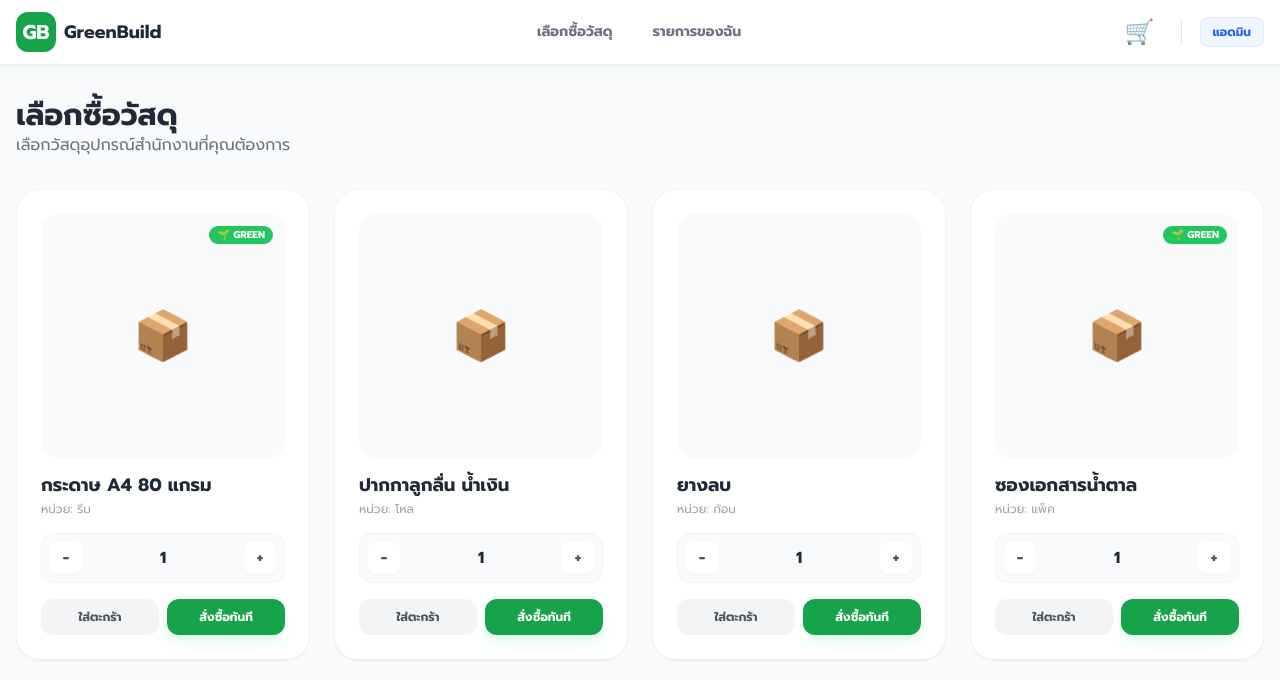
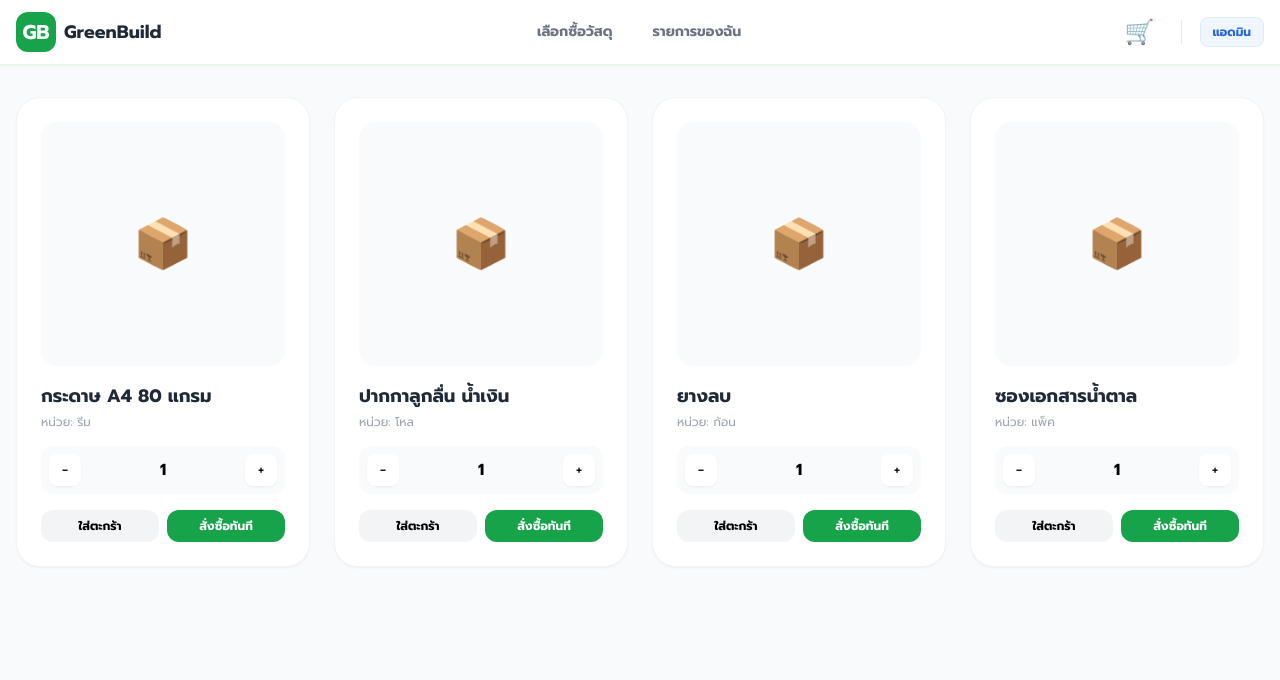
Before and after one commit to anuphat-bit/GreenBuild, a React (Vite) app: page / in a window 1280 px wide. Shown: the top 680 px of the page. Built offline with nearby package versions, Linux system fonts and the light colour scheme; no server answers.

Commit message:
Update ShopView.tsx

```diff
--- a/components/ShopView.tsx
+++ b/components/ShopView.tsx
@@ -6,7 +6,6 @@ interface ShopViewProps {
   onCreateOrder: (item: OrderItem) => void;
 }
 
-// ข้อมูลวัสดุตัวอย่าง (คุณสามารถเพิ่มหรือแก้ไขรายการตรงนี้ได้)
 const AVAILABLE_PRODUCTS = [
   { id: 'P1', name: 'กระดาษ A4 80 แกรม', unit: 'รีม', isGreen: true },
   { id: 'P2', name: 'ปากกาลูกลื่น น้ำเงิน', unit: 'โหล', isGreen: false },
@@ -22,80 +21,40 @@ const ShopView: React.FC<ShopViewProps> = ({ onAddToCart, onCreateOrder }) => {
     setQuantities(prev => ({ ...prev, [id]: value }));
   };
 
+  // ✅ จุดสำคัญ: ต้องเตรียมข้อมูลให้มีโครงสร้างเหมือนกันทั้งตะกร้าและสั่งทันที
   const prepareOrderItem = (product: typeof AVAILABLE_PRODUCTS[0]): OrderItem => {
-    const amount = quantities[product.id] || 1;
     return {
-      id: `ITEM-${Date.now()}-${product.id}`,
-      name: product.name,      // เปลี่ยนจาก productName เป็น name
-      amount: amount,          // เปลี่ยนจาก quantity เป็น amount
+      id: `ORD-${Date.now()}-${product.id}`,
+      name: product.name,      // ต้องใช้ name
+      amount: quantities[product.id] || 1, // ต้องใช้ amount
       unit: product.unit,
       isGreen: product.isGreen,
       status: OrderStatus.PENDING,
-      userName: '',            // จะถูกเติมใน App.tsx
-      department: '',          // จะถูกเติมใน App.tsx
       requestedAt: new Date().toISOString()
     };
   };
 
   return (
-    <div className="space-y-8">
-      <div className="flex flex-col md:flex-row md:items-center justify-between gap-4">
-        <div>
-          <h1 className="text-3xl font-black text-gray-800">เลือกซื้อวัสดุ</h1>
-          <p className="text-gray-500">เลือกวัสดุอุปกรณ์สำนักงานที่คุณต้องการ</p>
-        </div>
-      </div>
-
     <div className="grid grid-cols-1 md:grid-cols-2 lg:grid-cols-4 gap-6">
       {AVAILABLE_PRODUCTS.map((product) => (
-          <div key={product.id} className="bg-white rounded-3xl p-6 shadow-sm border border-gray-100 hover:shadow-xl transition-all duration-300 flex flex-col">
-            <div className="w-full aspect-square bg-gray-50 rounded-2xl mb-4 flex items-center justify-center text-5xl relative">
-              📦
-              {product.isGreen && (
-                <span className="absolute top-3 right-3 bg-green-500 text-white text-[10px] font-bold px-2 py-1 rounded-full shadow-sm">
-                  🌱 GREEN
-                </span>
-              )}
-            </div>
-
-            <h3 className="font-bold text-gray-800 text-lg mb-1 leading-tight">{product.name}</h3>
+        <div key={product.id} className="bg-white rounded-3xl p-6 shadow-sm border border-gray-100">
+          <div className="w-full aspect-square bg-gray-50 rounded-2xl mb-4 flex items-center justify-center text-5xl">📦</div>
+          <h3 className="font-bold text-gray-800 text-lg mb-1">{product.name}</h3>
           <p className="text-gray-400 text-xs mb-4">หน่วย: {product.unit}</p>
 
-            <div className="mt-auto space-y-4">
-              <div className="flex items-center justify-between bg-gray-50 p-2 rounded-xl border border-gray-100">
-                <button
-                  onClick={() => handleQuantityChange(product.id, (quantities[product.id] || 1) - 1)}
-                  className="w-8 h-8 flex items-center justify-center bg-white rounded-lg shadow-sm font-bold text-gray-600 hover:bg-gray-100"
-                >
-                  -
-                </button>
-                <span className="font-bold text-gray-800">{quantities[product.id] || 1}</span>
-                <button
-                  onClick={() => handleQuantityChange(product.id, (quantities[product.id] || 1) + 1)}
-                  className="w-8 h-8 flex items-center justify-center bg-white rounded-lg shadow-sm font-bold text-gray-600 hover:bg-gray-100"
-                >
-                  +
-                </button>
+          <div className="flex items-center justify-between bg-gray-50 p-2 rounded-xl mb-4">
+            <button onClick={() => handleQuantityChange(product.id, (quantities[product.id] || 1) - 1)} className="w-8 h-8 bg-white rounded-lg shadow-sm">-</button>
+            <span className="font-bold">{quantities[product.id] || 1}</span>
+            <button onClick={() => handleQuantityChange(product.id, (quantities[product.id] || 1) + 1)} className="w-8 h-8 bg-white rounded-lg shadow-sm">+</button>
           </div>
 
           <div className="grid grid-cols-2 gap-2">
-                <button
-                  onClick={() => onAddToCart(prepareOrderItem(product))}
-                  className="py-2.5 bg-gray-100 text-gray-600 rounded-xl font-bold text-xs hover:bg-gray-200 transition-colors"
-                >
-                  ใส่ตะกร้า
-                </button>
-                <button
-                  onClick={() => onCreateOrder(prepareOrderItem(product))}
-                  className="py-2.5 bg-green-600 text-white rounded-xl font-bold text-xs hover:bg-green-700 transition-colors shadow-lg shadow-green-100"
-                >
-                  สั่งซื้อทันที
-                </button>
-              </div>
+            <button onClick={() => onAddToCart(prepareOrderItem(product))} className="py-2 bg-gray-100 rounded-xl font-bold text-xs">ใส่ตะกร้า</button>
+            {/* ✅ ปุ่มสั่งซื้อทันที ต้องเรียก onCreateOrder */}
+            <button onClick={() => onCreateOrder(prepareOrderItem(product))} className="py-2 bg-green-600 text-white rounded-xl font-bold text-xs">สั่งซื้อทันที</button>
           </div>
         </div>
       ))}
-      </div>
     </div>
   );
 };
```
Lines whose indentation alone changed are shown as unchanged.
